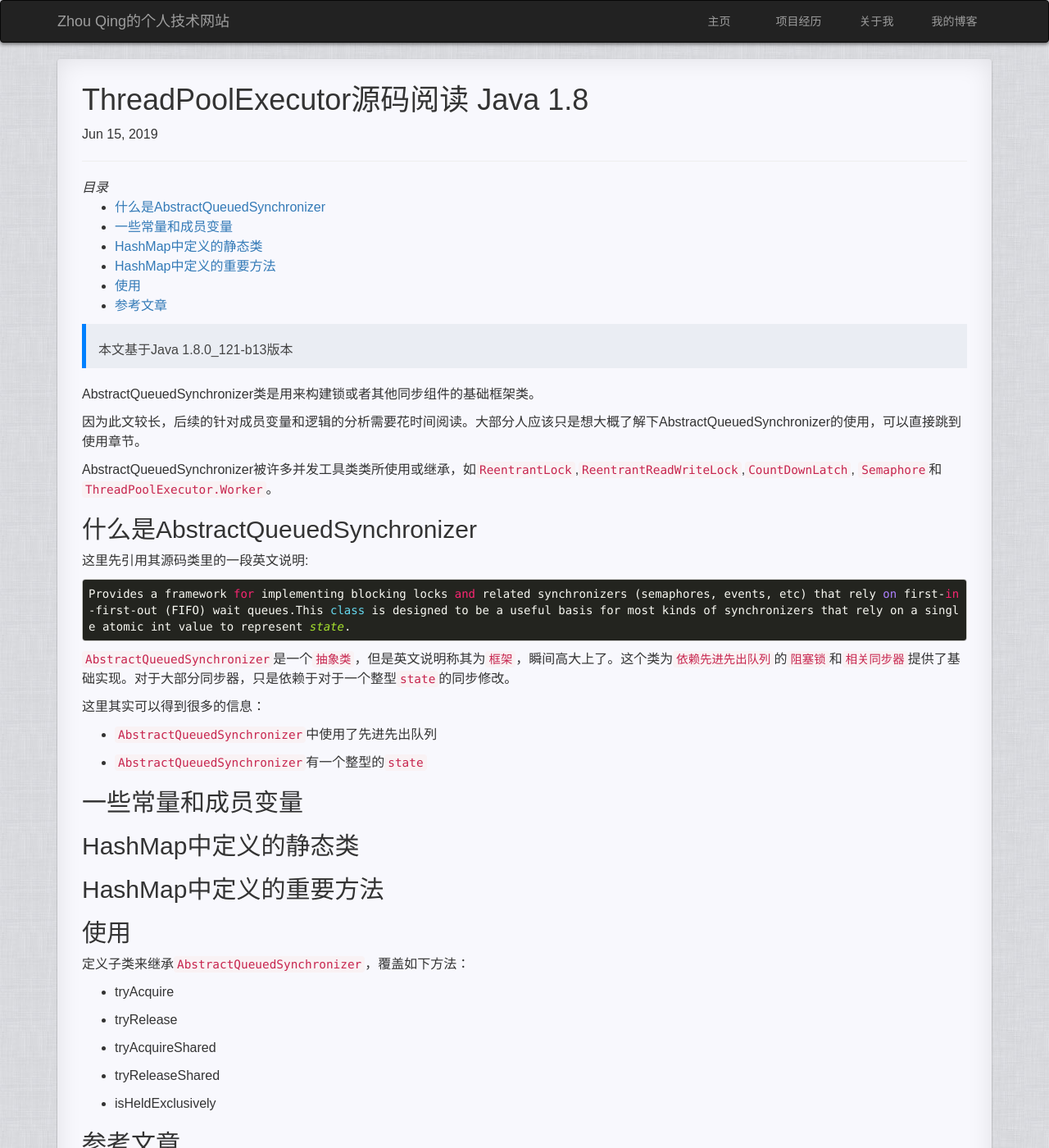
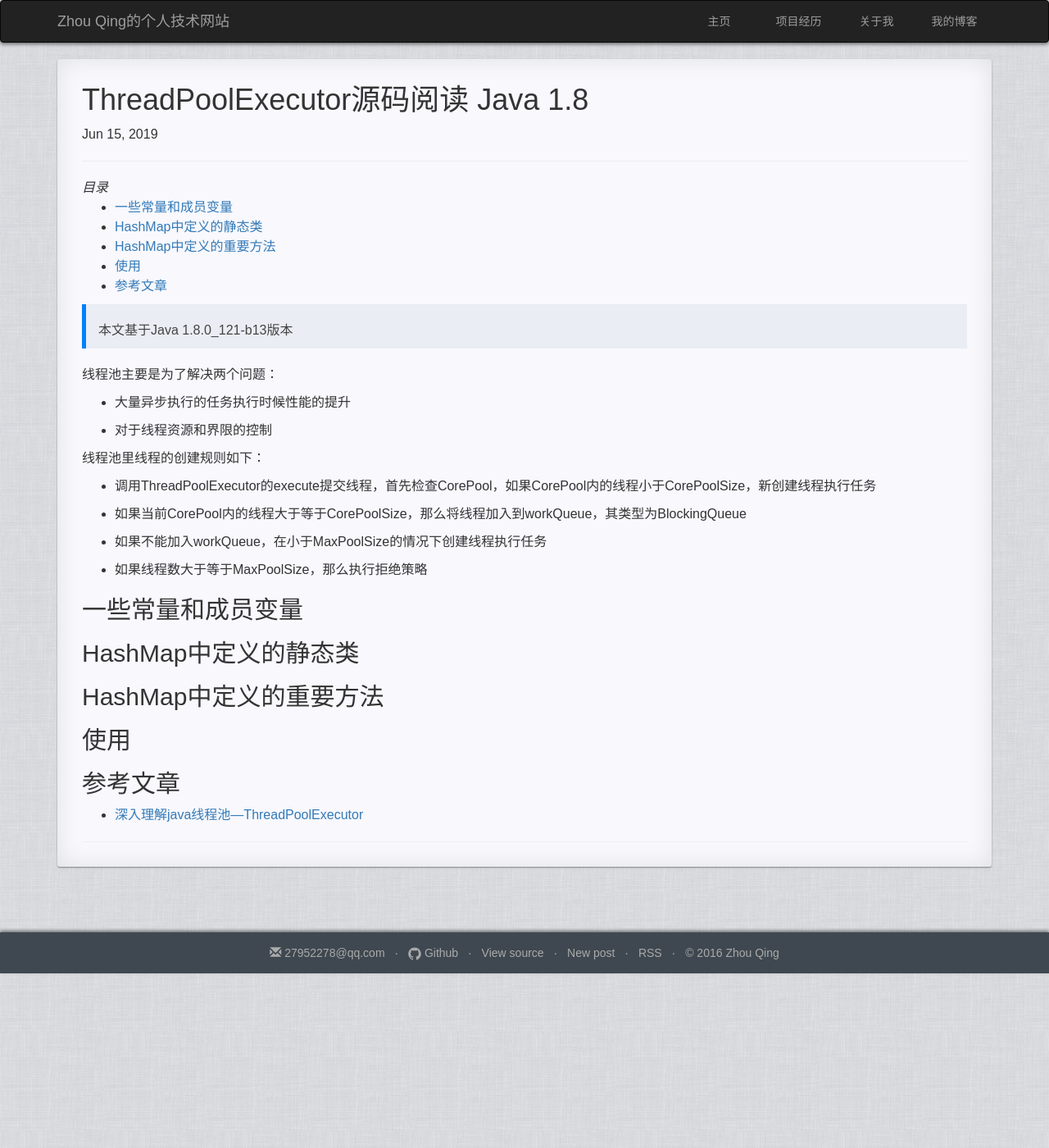
Before and after one commit to zhouqing86/zhouqing86.github.io, a Jekyll site: the page built from _posts/basic-java/2019-06-15-java-ThreadPoolExecutor.md, in a window 1280 px wide and 1400 px high. Shown: the whole window at 82% size. Built offline with Jekyll 4.4.1, drawn with Linux system fonts in a browser that asks for light colours; comment, search, counter and statistics services are not loaded; some of the changed text lies outside the part shown.

Commit message:
Update ThreadPoolExecutor

````diff
--- a/_posts/basic-java/2019-06-15-java-ThreadPoolExecutor.md
+++ b/_posts/basic-java/2019-06-15-java-ThreadPoolExecutor.md
@@ -10,33 +10,23 @@ title: ThreadPoolExecutor源码阅读 Java 1.8
 
 > 本文基于Java 1.8.0_121-b13版本
 
-AbstractQueuedSynchronizer类是用来构建锁或者其他同步组件的基础框架类。
+线程池主要是为了解决两个问题：
 
-因为此文较长，后续的针对成员变量和逻辑的分析需要花时间阅读。大部分人应该只是想大概了解下AbstractQueuedSynchronizer的使用，可以直接跳到使用章节。
+- 大量异步执行的任务执行时候性能的提升
 
-AbstractQueuedSynchronizer被许多并发工具类类所使用或继承，如`ReentrantLock`,`ReentrantReadWriteLock`,`CountDownLatch`, `Semaphore`和`ThreadPoolExecutor.Worker`。
+- 对于线程资源和界限的控制
 
-## 什么是AbstractQueuedSynchronizer
+线程池里线程的创建规则如下：
 
-这里先引用其源码类里的一段英文说明:
+- 调用ThreadPoolExecutor的execute提交线程，首先检查CorePool，如果CorePool内的线程小于CorePoolSize，新创建线程执行任务
 
-```
-Provides a framework for implementing blocking locks and related synchronizers (semaphores, events, etc) that rely on first-in-first-out (FIFO) wait queues.This class is designed to be a useful basis for most kinds of synchronizers that rely on a single atomic int value to represent state.
-```
+- 如果当前CorePool内的线程大于等于CorePoolSize，那么将线程加入到workQueue，其类型为BlockingQueue
 
-`AbstractQueuedSynchronizer`是一个`抽象类`，但是英文说明称其为`框架`，瞬间高大上了。这个类为`依赖先进先出队列`的`阻塞锁`和`相关同步器`提供了基础实现。对于大部分同步器，只是依赖于对于一个整型`state`的同步修改。
+- 如果不能加入workQueue，在小于MaxPoolSize的情况下创建线程执行任务
 
-这里其实可以得到很多的信息：
-
-- `AbstractQueuedSynchronizer`中使用了先进先出队列
-
-- `AbstractQueuedSynchronizer`有一个整型的`state`
-
-
-
+- 如果线程数大于等于MaxPoolSize，那么执行拒绝策略
 
 ## 一些常量和成员变量
-
 
 
 ## HashMap中定义的静态类
@@ -47,23 +37,11 @@ Provides a framework for implementing blocking locks and related synchronizers (
 
 ## 使用
 
-定义子类来继承`AbstractQueuedSynchronizer`，覆盖如下方法：
 
-- tryAcquire
-
-- tryRelease
-
-- tryAcquireShared
-
-- tryReleaseShared
-
-- isHeldExclusively
 
 ## 参考文章
 
-- [AbstractQueuedSynchronizer源码解读](https://www.cnblogs.com/micrari/p/6937995.html)
-
-- [Doug Lea的AQS论文](http://gee.cs.oswego.edu/dl/papers/aqs.pdf)
+- [深入理解java线程池—ThreadPoolExecutor](https://www.jianshu.com/p/ade771d2c9c0)
 
 
 <script type="text/javascript">
````
